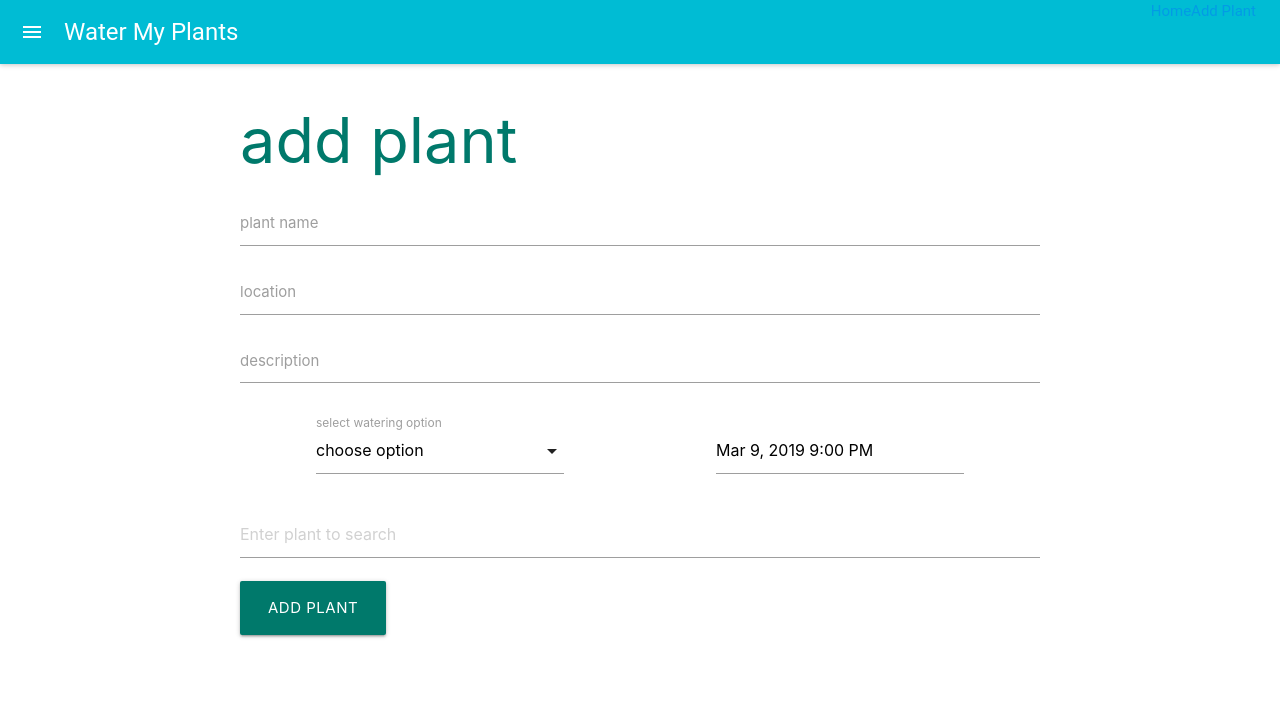
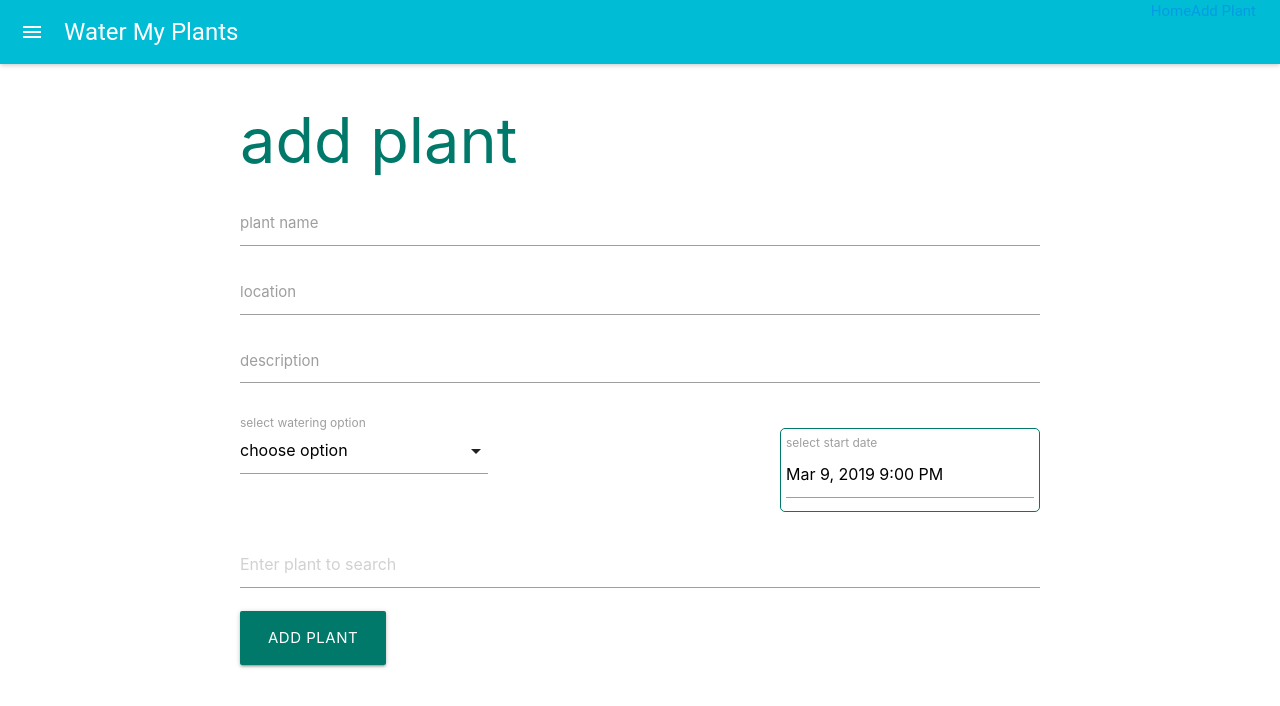
Before and after one commit to team-watermyplants/frontend-water-my-plants, a React (Create React App) app: page /add-plant in a window 1280 px wide. Shown: the top 706 px of the page. Built offline with nearby package versions, Linux system fonts and the light colour scheme; sample sign-in values are in the browser's storage.

Commit message:
added div to Datepicker and label for better alignment

```diff
--- a/src/components/forms/PlantForm.js
+++ b/src/components/forms/PlantForm.js
@@ -181,7 +181,10 @@ class PlantForm extends React.Component {
             </div>
 
             <div class='input-field'>
+              <WaterDateTime>
+              <label>select start date</label>
                 <DatePicker
+                  class='datepicker'
                   selected={this.state.startDate}
                   onChange={this.handleDateChange}
                   showTimeSelect
@@ -189,8 +192,10 @@ class PlantForm extends React.Component {
                   dateFormat="MMM d, yyyy h:mm aa"
                   withPortal
                 />
+              </WaterDateTime>
             </div>
           </WaterSchedule>
+
           <div class='input-field'>
             <input
               type="text"
@@ -256,9 +261,18 @@ const Container = styled.div`
 
 const WaterSchedule = styled.div`
   display: flex;
-  justify-content: space-around;
+  justify-content: space-between;
+`;
+
+const WaterDateTime = styled.div`
+  display: flex;
+  flex-direction: column;
+  border: 1px solid #00796b;
+  border-radius: 5px;
+  padding: 5px;
+
 `;
 
 const H1 = styled.h1`
-  color: #00796b
+  color: #00796b;
 `;
```
Lines whose indentation alone changed are shown as unchanged.
